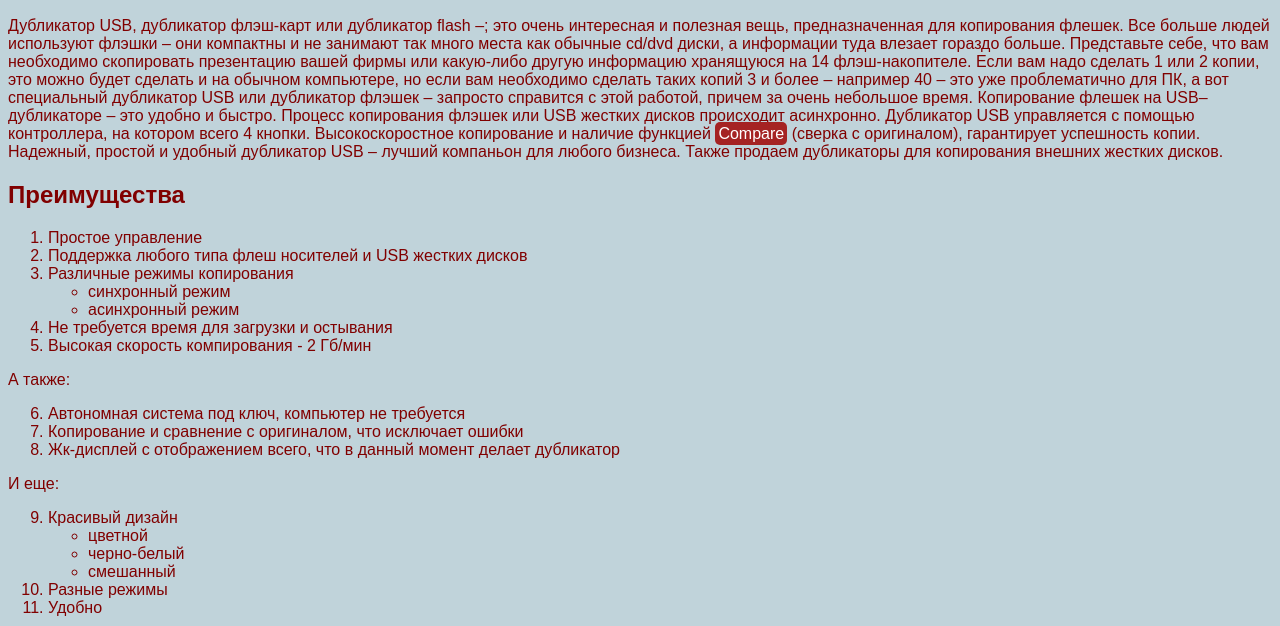
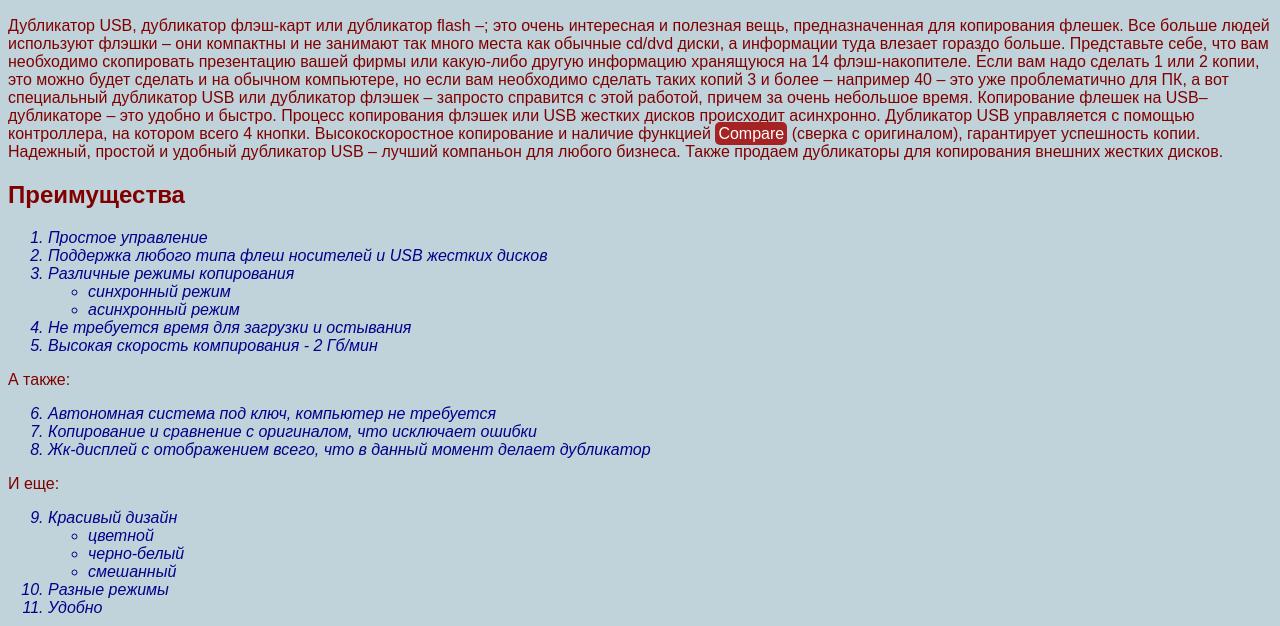
Before and after one commit to nstrnkrn/-web-front-labs, a plain HTML site: page lab2/usb.html in a window 1280 px wide. Shown: the part 174-800 px from the top of the page. Drawn offline with Linux system fonts and the light colour scheme.

```diff
--- a/lab2/usb.html
+++ b/lab2/usb.html
@@ -37,6 +37,12 @@
             <h2>Преимущества</h2>
 
             <ol>
+                <style>
+                    li {
+                        color: darkblue;
+                        font-style: italic;
+                    }
+                </style>
                 <li>Простое управление</li>
                 <li>Поддержка любого типа флеш носителей и USB жестких дисков</li>
                 <li>Различные режимы копирования</li>
```
